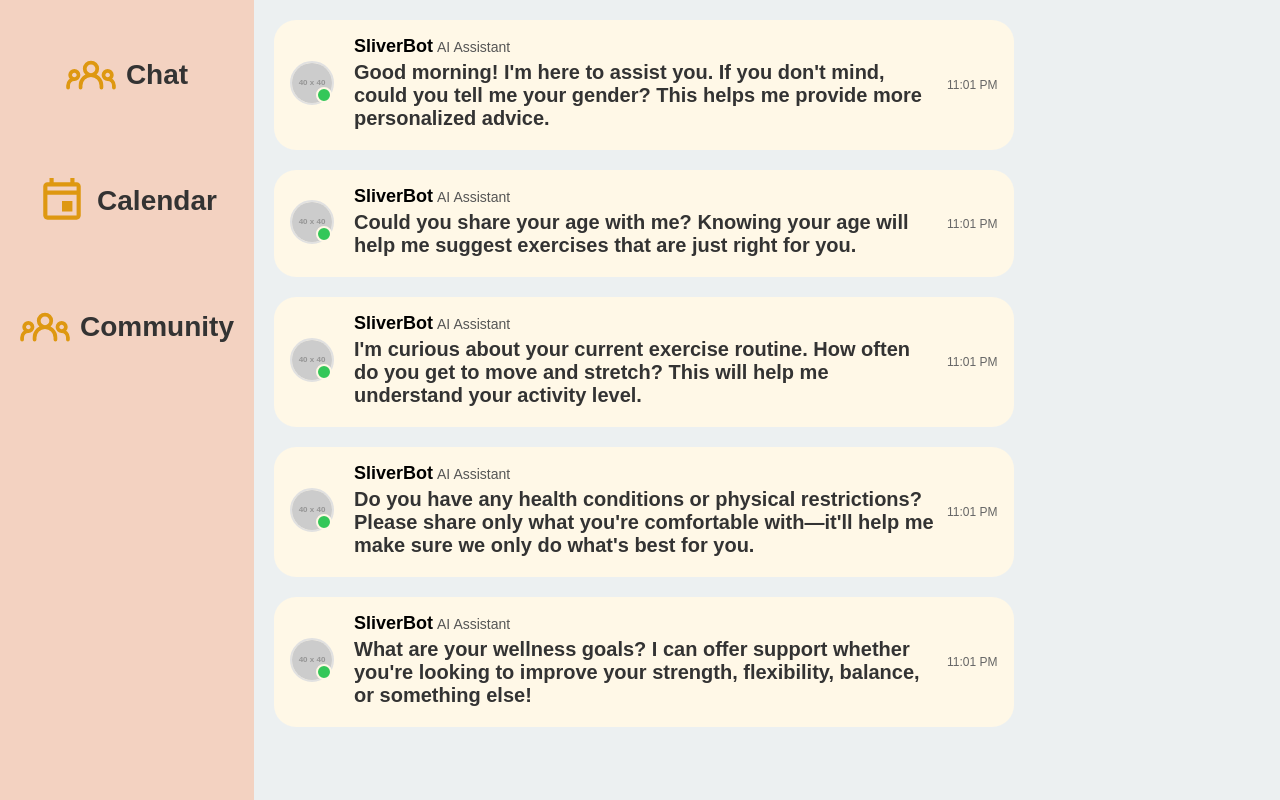
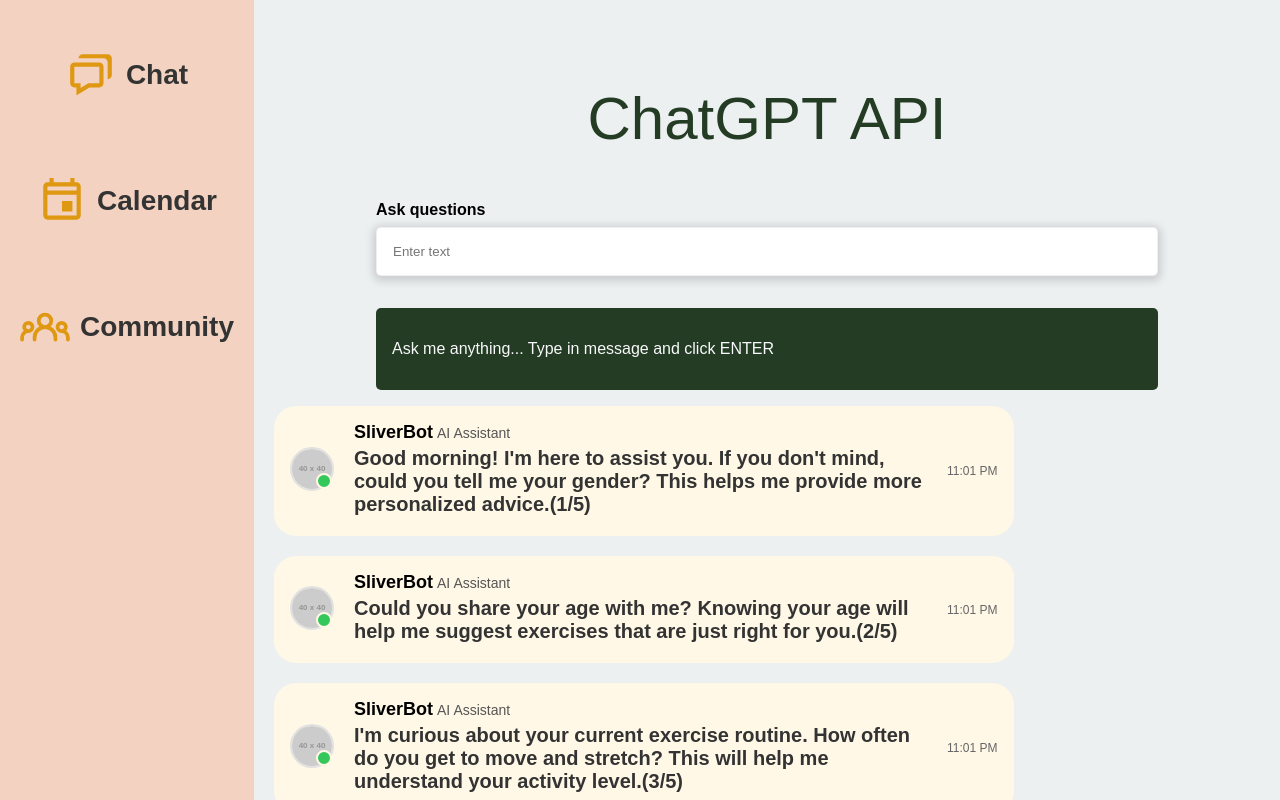
Before and after one commit to lunazzao/hci-project, a React (Create React App) app: page / in a window 1280 px wide. Built offline with nearby package versions, Linux system fonts and the light colour scheme.

Commit message:
Minor changes for messages and correct icon

```diff
--- a/src/App.js
+++ b/src/App.js
@@ -10,8 +10,8 @@
     <div className="app">
       <Sidebar />
       <div className="main">
-         <SilverBotAssistant message="1. How old are you?" timestamp="11:45 AM" />
-         <ChatGPT />
+        <ChatGPT />
+        <SilverBotAssistant message="1. How old are you?" timestamp="11:45 AM" />
          {/* <Options /> */}
         {/* <BigPicture /> */}
 
--- a/src/components/sidebar/sidebar.js
+++ b/src/components/sidebar/sidebar.js
@@ -1,6 +1,6 @@
 import React from 'react';
 import styled from 'styled-components';
-import ChatIcon from '../../logos/community.svg'; // Replace with the actual path to your icons
+import ChatIcon from '../../logos/chat.svg'; // Replace with the actual path to your icons
 import CalendarIcon from '../../logos/calendar.svg';
 import CommunityIcon from '../../logos/community.svg';
 import MenuItem from './menuItem';
--- a/src/data/message.json
+++ b/src/data/message.json
@@ -1,22 +1,22 @@
 [
     {
       "id": 1,
-      "message": "Good morning! I'm here to assist you. If you don't mind, could you tell me your gender? This helps me provide more personalized advice."
+      "message": "Good morning! I'm here to assist you. If you don't mind, could you tell me your gender? This helps me provide more personalized advice.(1/5)"
     },
     {
       "id": 2,
-      "message": "Could you share your age with me? Knowing your age will help me suggest exercises that are just right for you."
+      "message": "Could you share your age with me? Knowing your age will help me suggest exercises that are just right for you.(2/5)"
     },
     {
       "id": 3,
-      "message": "I'm curious about your current exercise routine. How often do you get to move and stretch? This will help me understand your activity level."
+      "message": "I'm curious about your current exercise routine. How often do you get to move and stretch? This will help me understand your activity level.(3/5)"
     },
     {
       "id": 4,
-      "message": "Do you have any health conditions or physical restrictions? Please share only what you're comfortable with—it'll help me make sure we only do what's best for you."
+      "message": "Do you have any health conditions or physical restrictions? Please share only what you're comfortable with—it'll help me make sure we only do what's best for you.(4/5)"
     },
     {
       "id": 5,
-      "message": "What are your wellness goals? I can offer support whether you're looking to improve your strength, flexibility, balance, or something else!"
+      "message": "What are your wellness goals? I can offer support whether you're looking to improve your strength, flexibility, balance, or something else!(5/5)"
     }
   ]
```
